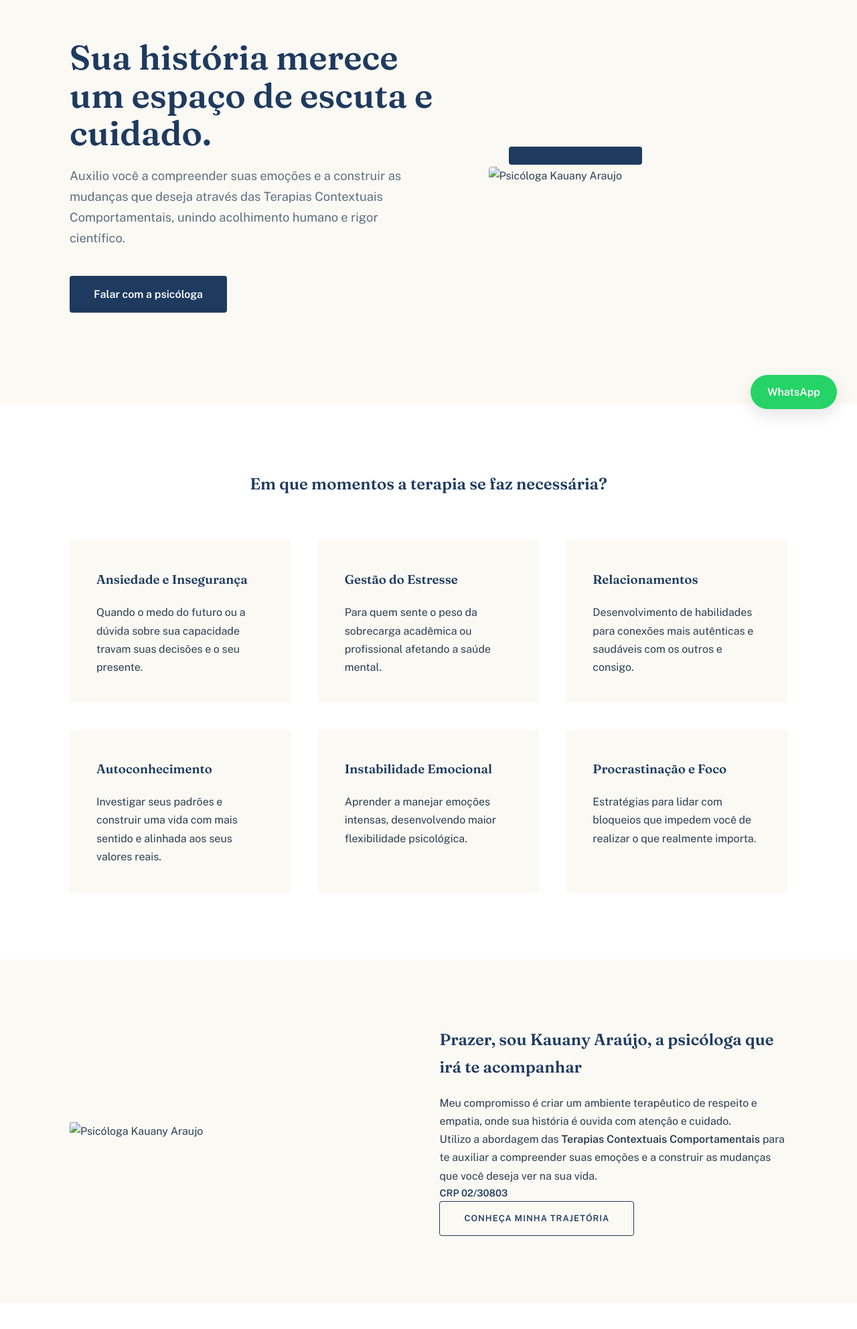
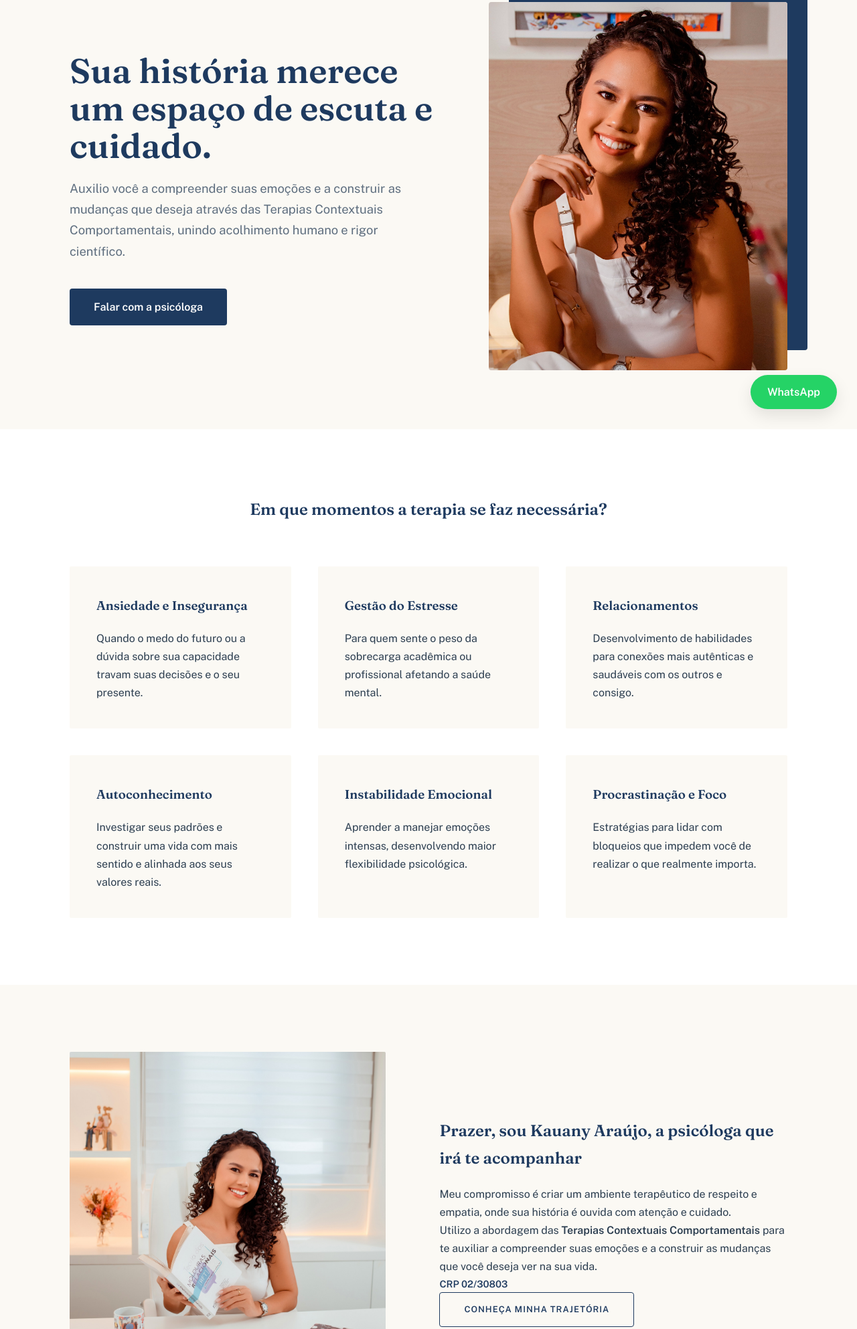
Before and after one commit to victorltd/kauanny_psi, a plain HTML site: page index.html in a window 1280 px wide. Shown: the part 159-2144 px from the top of the page at 67% size. Drawn offline with nearby package versions, Linux system fonts and the light colour scheme.

Commit message:
edit photos

```diff
--- a/index.html
+++ b/index.html
@@ -51,7 +51,7 @@
                     <a href="https://wa.me/558788270794?text=Olá, Kauany! Visitei seu site e gostaria de saber mais sobre o processo terapêutico." target="_blank" class="btn btn-primary">Falar com a psicóloga</a>
                 </div>
                 <div class="hero-image">
-                    <img src="assets/img/Kauany-hero.png" alt="Psicóloga Kauany Araujo" class="hero-img">
+                    <img src="assets/img/IMG_4747.JPG.jpeg" alt="Psicóloga Kauany Araujo" class="hero-img">
                 </div>
             </div>
         </section>
@@ -93,7 +93,7 @@
         <section id="sobre" class="sobre">
             <div class="container sobre-container">
                 <div class="sobre-image">
-                    <img src="assets/img/Kauany-sobre.png" alt="Psicóloga Kauany Araujo" class="sobre-img">
+                    <img src="assets/img/IMG_4742.JPG.jpeg" alt="Psicóloga Kauany Araujo" class="sobre-img">
                 </div>
                 <div class="sobre-content">
                     <h2>Prazer, sou Kauany Araújo, a psicóloga que irá te acompanhar</h2>
```
Also changed, not shown: assets/img/IMG_4742.JPG.jpeg (added), assets/img/IMG_4747.JPG.jpeg (added), 2 other files.
